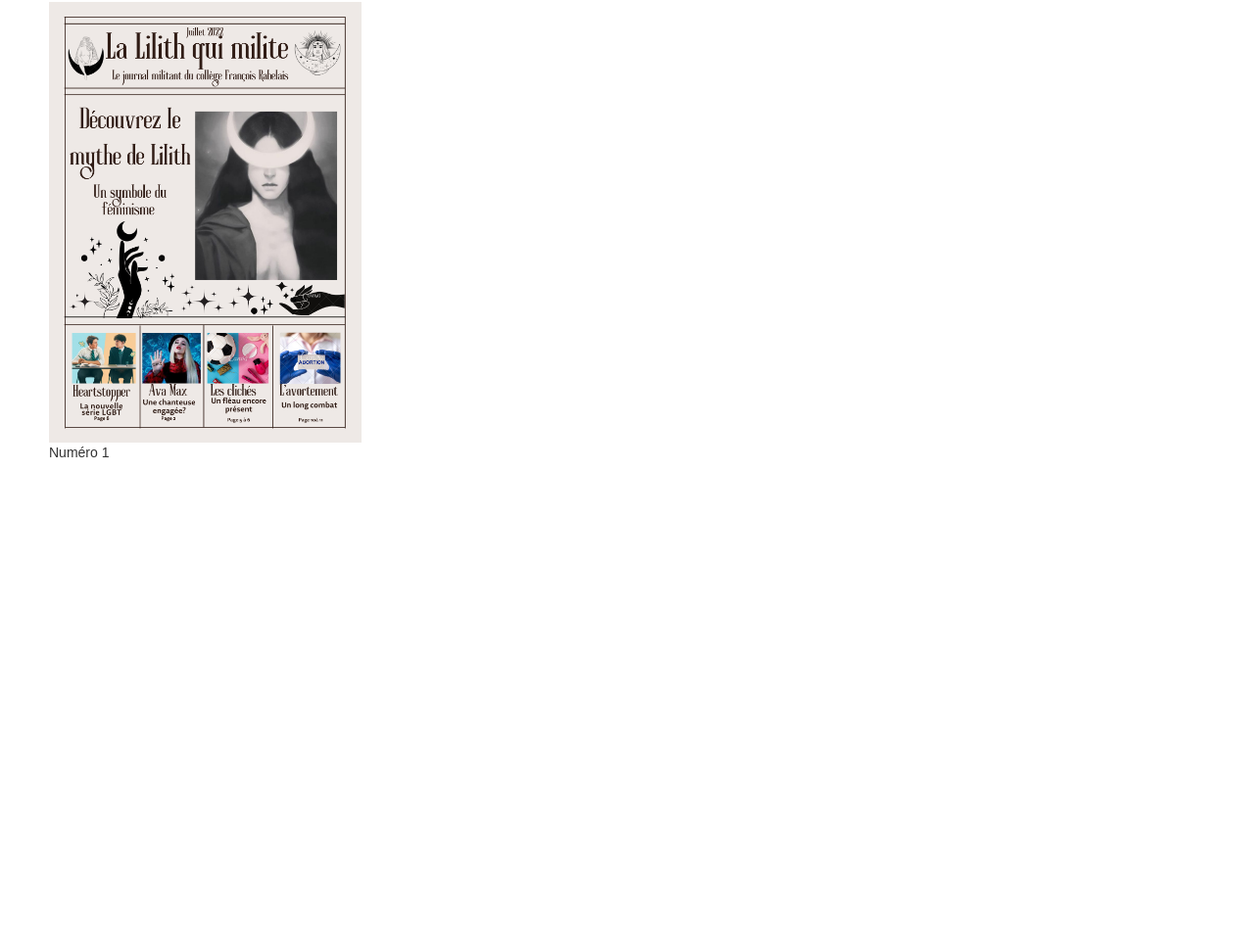
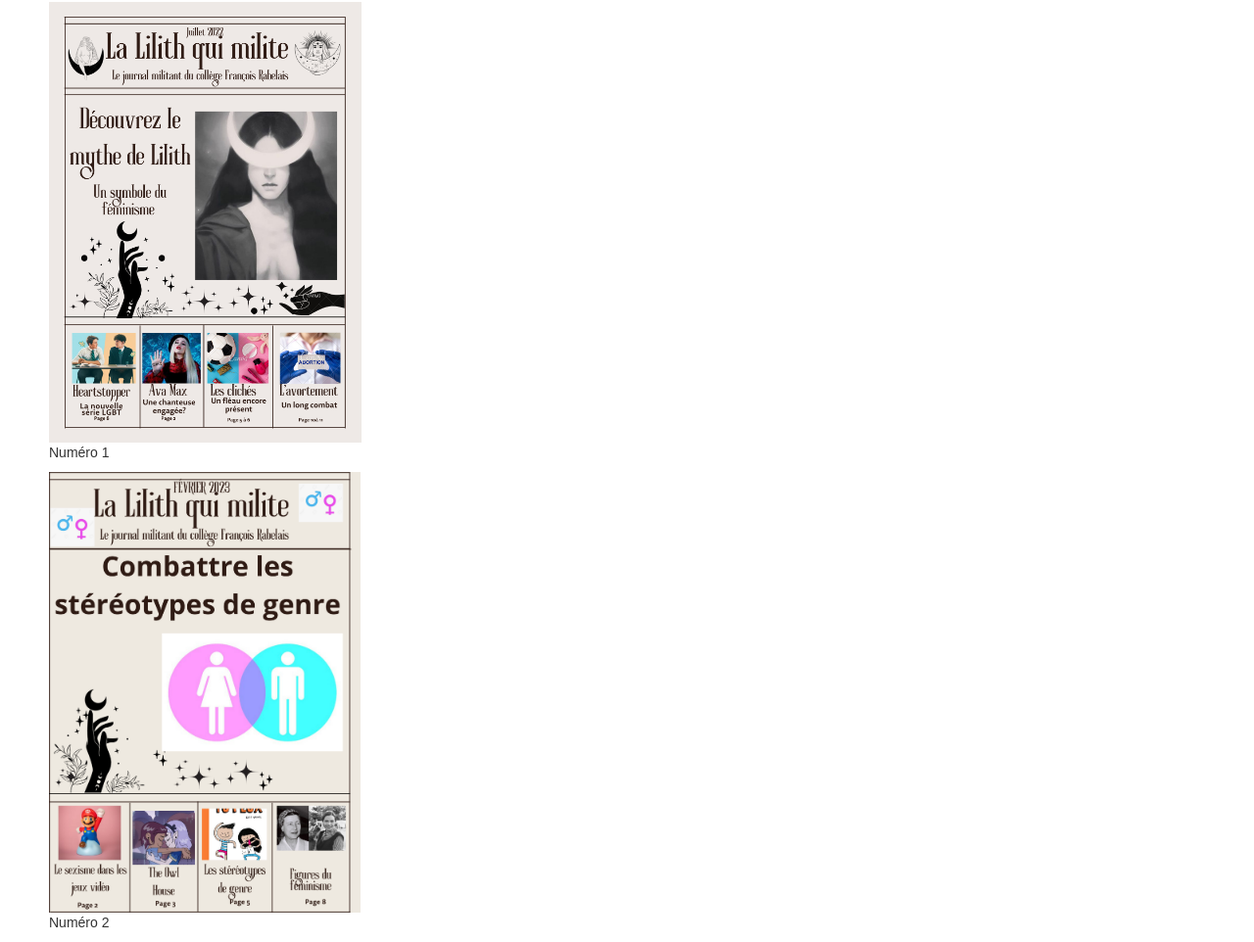
Before and after one commit to MrCerise/lalilithmilite, a plain HTML site: page index.html in a window 1280 px wide. Shown: the part 108-1070 px from the top of the page at 98% size. Before the commit the page ends 800 px from the top, so only its background shows below. Drawn offline with nearby package versions, Linux system fonts and the light colour scheme; a web font is replaced by a local one.

Commit message:
Update index.html

```diff
--- a/index.html
+++ b/index.html
@@ -68,6 +68,8 @@
     <h1>Déjà Sorti !</h1>
     <a href="n1.html"><img src="n1couv.png" href="n1.html" alt="n1.html" height="450px"></a>
     <p class="n1">Numéro 1</p>
+      <a href="n1.html"><img src="n2couv.png" href="n2.html" alt="n2.html" height="450px"></a>
+    <p class="n1">Numéro 2</p>
 </main>
 
 
```
